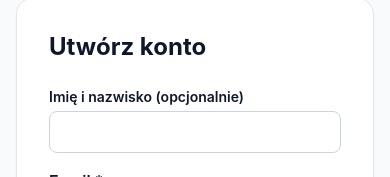
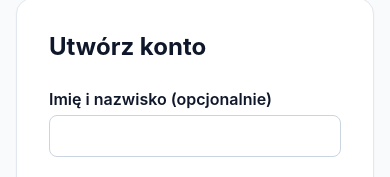
Before and after one commit to Pawelpoprawski/katalog-firm, a Next.js app in the folder frontend/: page /rejestracja in a window 390 px wide. Shown: the part 159-336 px from the top of the page. Built offline with nearby package versions, Linux system fonts and the light colour scheme; no server answers.

Commit message:
Finalize mobile UX: apply text-base to login and registration form labels

```diff
--- a/frontend/src/app/login/page.tsx
+++ b/frontend/src/app/login/page.tsx
@@ -64,7 +64,7 @@ export default function LoginPage() {
 
         <form onSubmit={handleSubmit} className="space-y-4">
           <div>
-            <label htmlFor="email" className="block text-sm font-semibold text-slate-900 mb-1">
+            <label htmlFor="email" className="block text-base font-semibold text-slate-900 mb-1">
               Email
             </label>
             <input
--- a/frontend/src/app/rejestracja/page.tsx
+++ b/frontend/src/app/rejestracja/page.tsx
@@ -65,7 +65,7 @@ export default function RegisterPage() {
 
         <form onSubmit={handleSubmit} className="space-y-4">
           <div>
-            <label htmlFor="fullName" className="block text-sm font-semibold text-slate-900 mb-1">
+            <label htmlFor="fullName" className="block text-base font-semibold text-slate-900 mb-1">
               Imię i nazwisko (opcjonalnie)
             </label>
             <input
```
